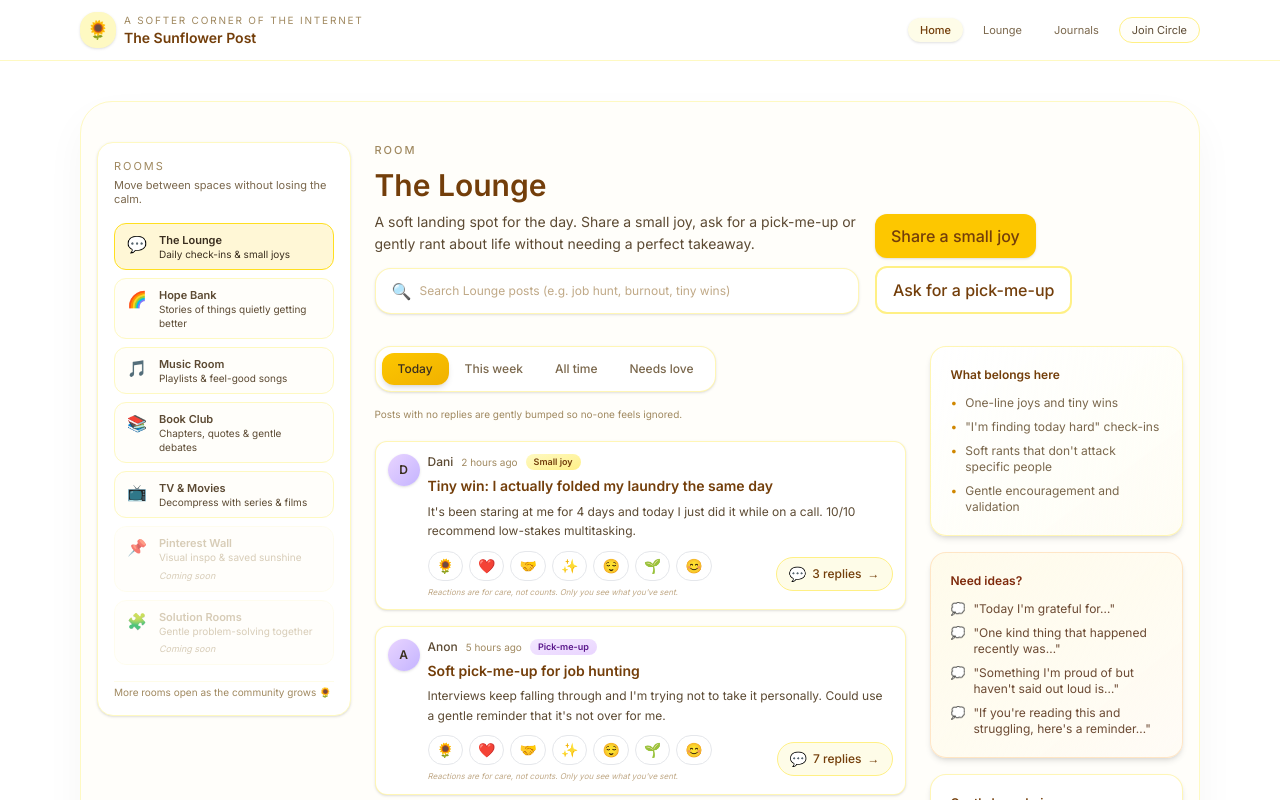
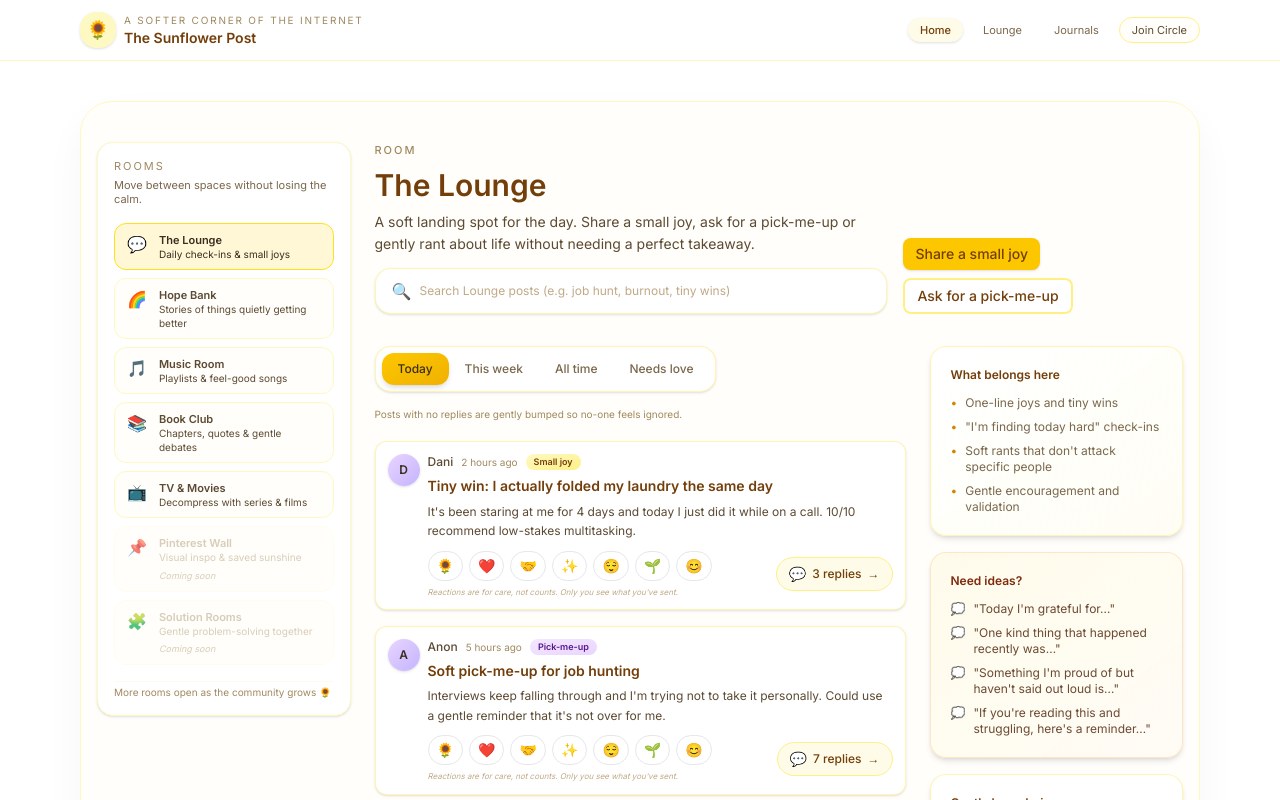
Before and after one commit to thesunflowerpost/sunflower-post, a Next.js app in the folder sunflower-post/: page /lounge in a window 1280 px wide. Shown: the top 800 px of the page. Built offline with nearby package versions, Linux system fonts and the light colour scheme.

Commit message:
Reduce button sizes in Lounge room to match Hope Bank
Changed all button sizes from "md" to "sm" in the Lounge room to match the Hope Bank design and create a more consistent, compact layout.

```diff
--- a/sunflower-post/src/components/LoungeRoom.tsx
+++ b/sunflower-post/src/components/LoungeRoom.tsx
@@ -207,13 +207,13 @@ export default function LoungeRoom() {
             </div>
 
             <div className="flex flex-wrap gap-2 text-xs">
-              <BouncyButton variant="primary" size="md" className="shadow-md">
+              <BouncyButton variant="primary" size="sm" className="shadow-md">
                 Share a small joy
               </BouncyButton>
               <BouncyButton
                 onClick={() => setShowPickForm((s) => !s)}
                 variant="secondary"
-                size="md"
+                size="sm"
               >
                 {showPickForm ? "Close pick-me-up form" : "Ask for a pick-me-up"}
               </BouncyButton>
@@ -312,7 +312,7 @@ export default function LoungeRoom() {
                     type="submit"
                     disabled={submitting || !pickForm.body.trim()}
                     variant="primary"
-                    size="md"
+                    size="sm"
                     className="shadow-md"
                   >
                     {submitting ? "Posting..." : "Post to Lounge"}
```
